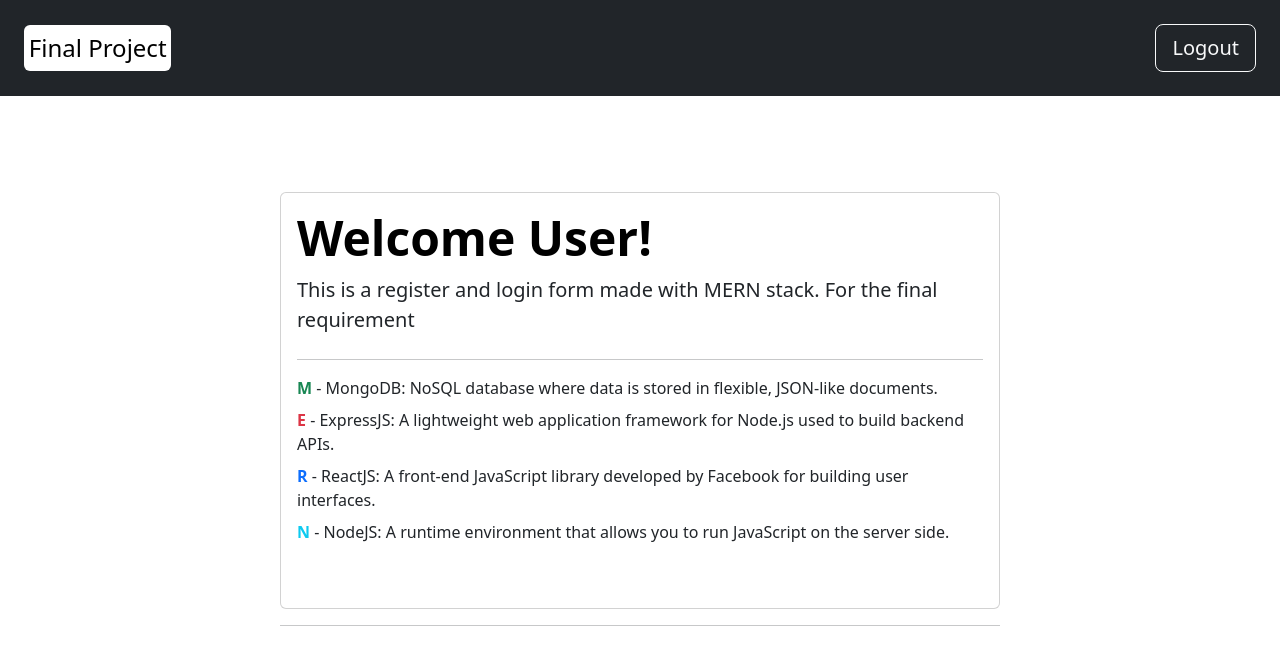
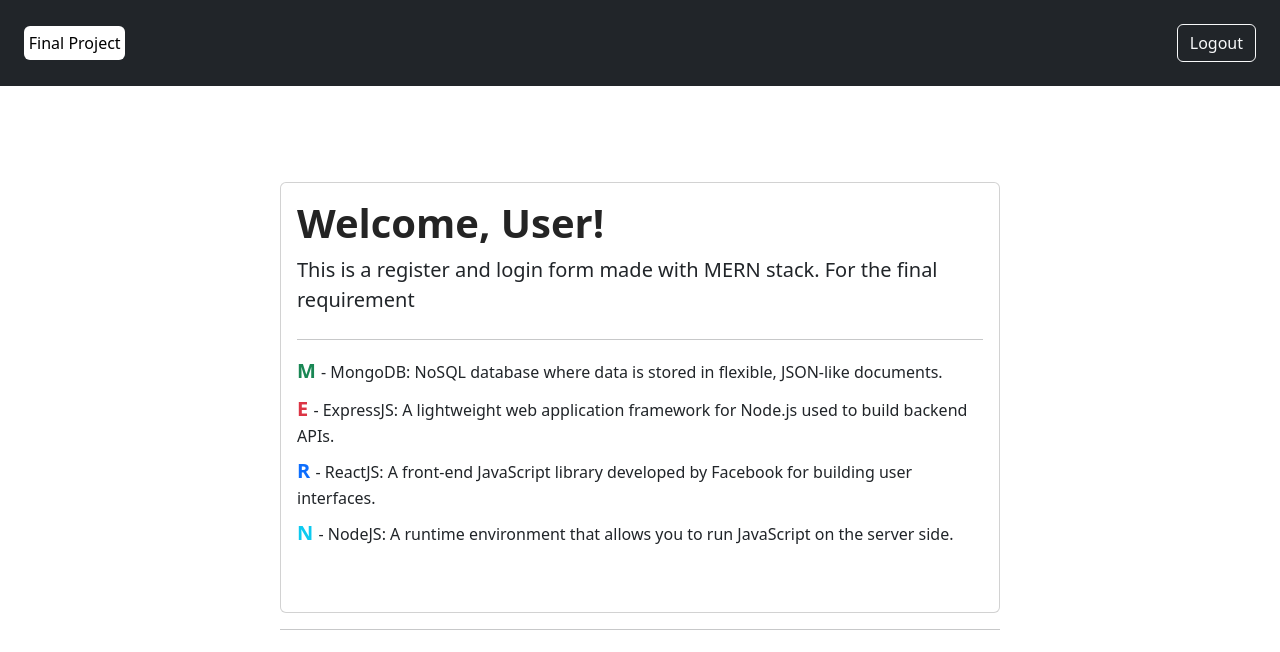
Before and after one commit to cd-mario/final-req-login-form, a React (Vite) app in the folder final-project/: page /home in a window 1280 px wide. Shown: the top 652 px of the page. Built offline with nearby package versions, Linux system fonts and the light colour scheme.

Commit message:
imported useState component for input data from the register page, implemented obsubmit and onchange methods

```diff
--- a/final-project/src/Home.jsx
+++ b/final-project/src/Home.jsx
@@ -2,19 +2,19 @@ const Home = () => {
     return (
         <>
             <nav class="navbar navbar-dark bg-dark justify-content-between p-4">
-                <a class="navbar-brand fs-4 rounded">Final Project</a>
-                <button type="button" class="btn btn-outline-light btn-lg">Logout</button>
+                <a class="navbar-brand fs-6 rounded">Final Project</a>
+                <button type="button" class="btn btn-outline-light">Logout</button>
             </nav>
             <div class="px-4 py-5 my-5 container">
                 <div className="card">
                     <div className="card-body">
-                            <h1 class="display-5 fw-bold text-body-emphasis text-dark">Welcome User!</h1>
+                            <h1 class="display-6">Welcome, User!</h1>
                             <p class="lead fs-5 mb-4">This is a register and login form made with MERN stack. For the final requirement</p>
                             <hr />
-                            <p class="lead fs-6 mb-2"><span className="text-success fw-bold">M </span>- MongoDB: NoSQL database where data is stored in flexible, JSON-like documents.</p>
-                            <p class="lead fs-6 mb-2"><span className="text-danger fw-bold">E </span>- ExpressJS: A lightweight web application framework for Node.js used to build backend APIs.</p>
-                            <p class="lead fs-6 mb-2"><span className="text-primary fw-bold">R </span>- ReactJS: A front-end JavaScript library developed by Facebook for building user interfaces.</p>
-                            <p class="lead fs-6 mb-5"><span className="text-info fw-bold">N </span>- NodeJS: A runtime environment that allows you to run JavaScript on the server side.</p>
+                            <p class="lead fs-6 mb-2"><span className="text-success fw-bold fs-5">M </span>- MongoDB: NoSQL database where data is stored in flexible, JSON-like documents.</p>
+                            <p class="lead fs-6 mb-2"><span className="text-danger fw-bold fs-5">E </span>- ExpressJS: A lightweight web application framework for Node.js used to build backend APIs.</p>
+                            <p class="lead fs-6 mb-2"><span className="text-primary fw-bold fs-5">R </span>- ReactJS: A front-end JavaScript library developed by Facebook for building user interfaces.</p>
+                            <p class="lead fs-6 mb-5"><span className="text-info fw-bold fs-5">N </span>- NodeJS: A runtime environment that allows you to run JavaScript on the server side.</p>
                     </div>
                 </div>
                 <hr />
--- a/final-project/src/components/Signup.jsx
+++ b/final-project/src/components/Signup.jsx
@@ -1,22 +1,41 @@
 import {Link} from 'react-router-dom'
+import {useState} from 'react'
 
 
 const Signup = () => {
+
+    const [data, setData] = useState({
+        name: '',
+        email: '',
+        password: ''
+    })
+
+    const registerUser  = (e) => {
+        e.preventDefault()
+
+        // setData({
+        //     name: '',
+        //     email: '',
+        //     password: ''
+        // })
+
+    }
+
     return (
         <div className="container">
-            <form class="mx-auto rounded">
+            <form class="mx-auto rounded" onSubmit={registerUser}>
             <h1 class="lead fs-1 text-center mb-4 fw-bold text-primary">Sign up</h1>
             <hr />
             <div class="form-group mb-4 mt-4">
                 <label for="exampleInputEmail1" class="lead fs-6">Name</label>
-                <input type="text" class="form-control" id="exampleInputEmail1" placeholder="Enter Name"/>
+                <input type="text" class="form-control" id="exampleInputEmail1" placeholder="Enter Name" value={data.name} onChange={(e) => setData({...data, name: e.target.value})}/>
             </div>
             <div class="form-group mb-4">
                 <label for="exampleInputEmail1" class="lead fs-6">Email address</label>
-                <input type="email" class="form-control" id="exampleInputEmail1" placeholder="Enter email"/>
+                <input type="email" class="form-control" id="exampleInputEmail1" placeholder="Enter email" value={data.email} onChange={(e) => setData({...data, email: e.target.value})}/>
             </div>
             <div class="form-group mb-4">
-                <label for="exampleInputPassword1" class="lead fs-6">Password</label>
+                <label for="exampleInputPassword1" class="lead fs-6" value={data.password} onChange={(e) => setData({...data, password: e.target.value})}>Password</label>
                 <input type="password" class="form-control" id="exampleInputPassword1" placeholder="Password"/>
             </div>
             <button className="btn-block" type="submit" class="btn btn-outline-primary btn-lg w-100 mb-3">Sign up</button>
--- a/final-project/src/index.css
+++ b/final-project/src/index.css
@@ -33,3 +33,10 @@ form {
  .container {
   width: 60%;
  }
+ .display-5 {
+  font-weight: 500;
+ }
+ .display-6 {
+  font-weight: 600;
+  color: rgba(0, 0, 0, 0.859);
+ }
```
